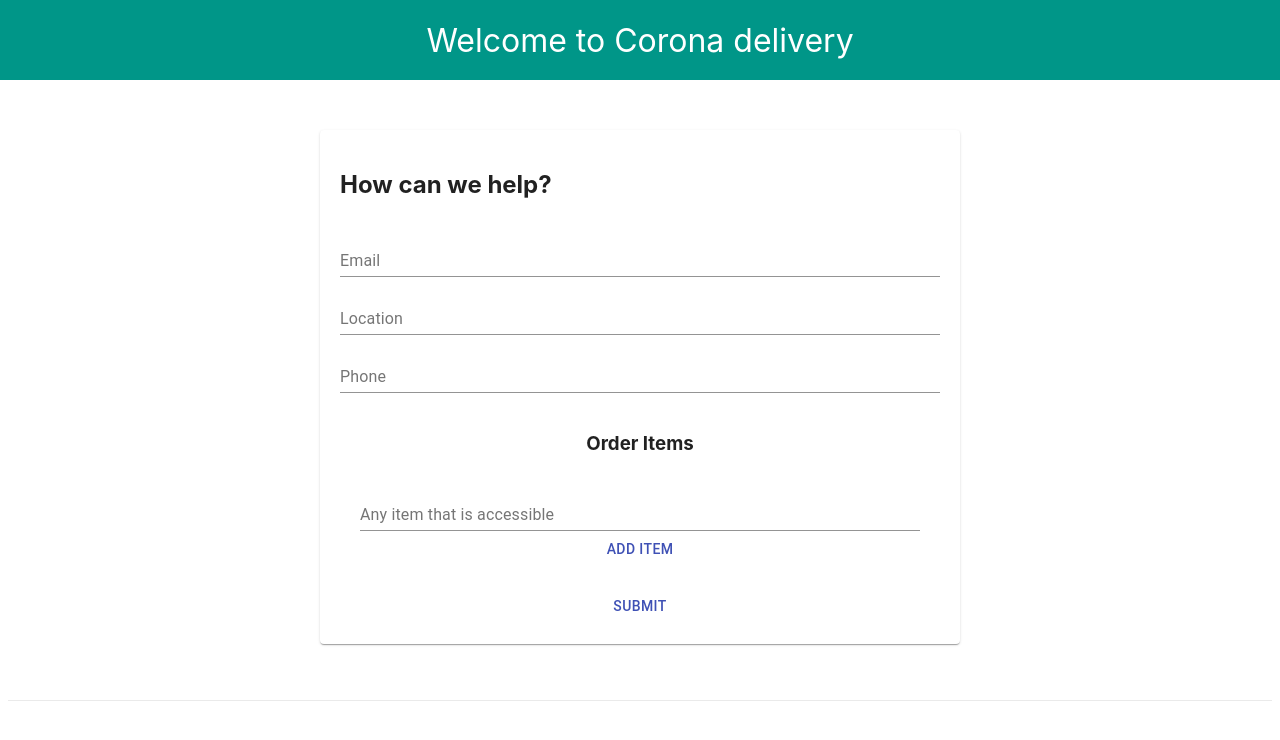
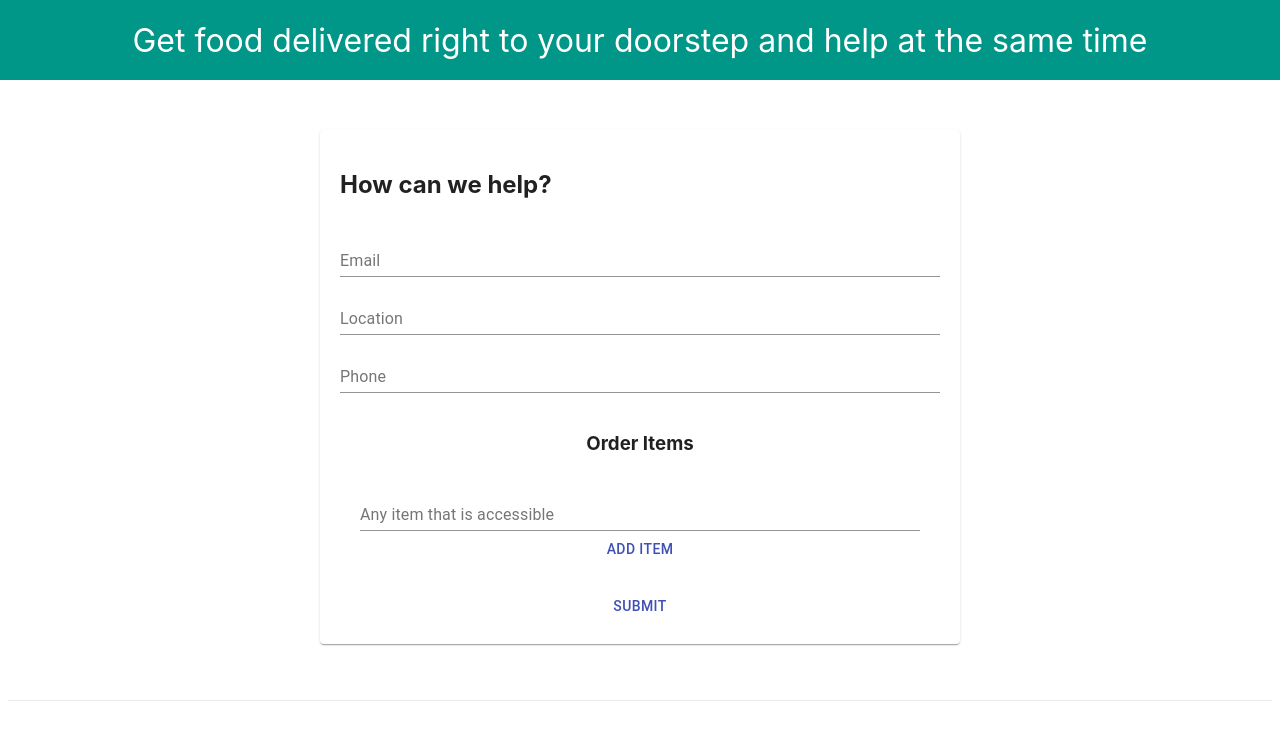
Before and after one commit to DanielPerlman/corona-delivery, a Next.js app: page / in a window 1280 px wide. Shown: the top 740 px of the page. Built offline with nearby package versions, Linux system fonts and the light colour scheme.

Commit message:
Changed hero section title to be more descriptive

```diff
--- a/components/HeroSection.js
+++ b/components/HeroSection.js
@@ -2,7 +2,7 @@
 const HeroSection = () => (
   <div className="hero-section">
     <h1 className="title">
-      Welcome to Corona delivery
+      Get food delivered right to your doorstep and help at the same time
     </h1>
     <style jsx>{`
       .hero-section {
```
